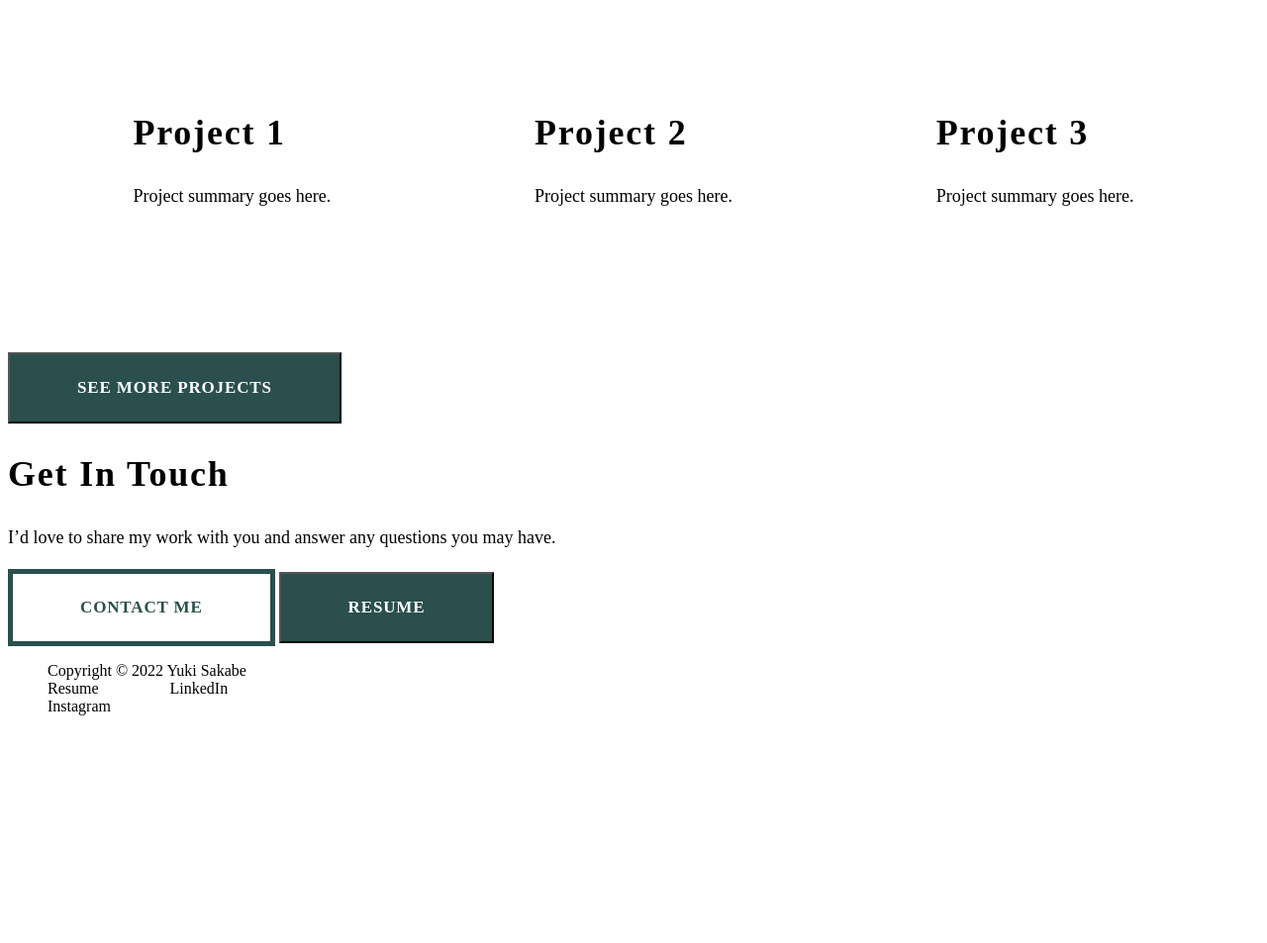
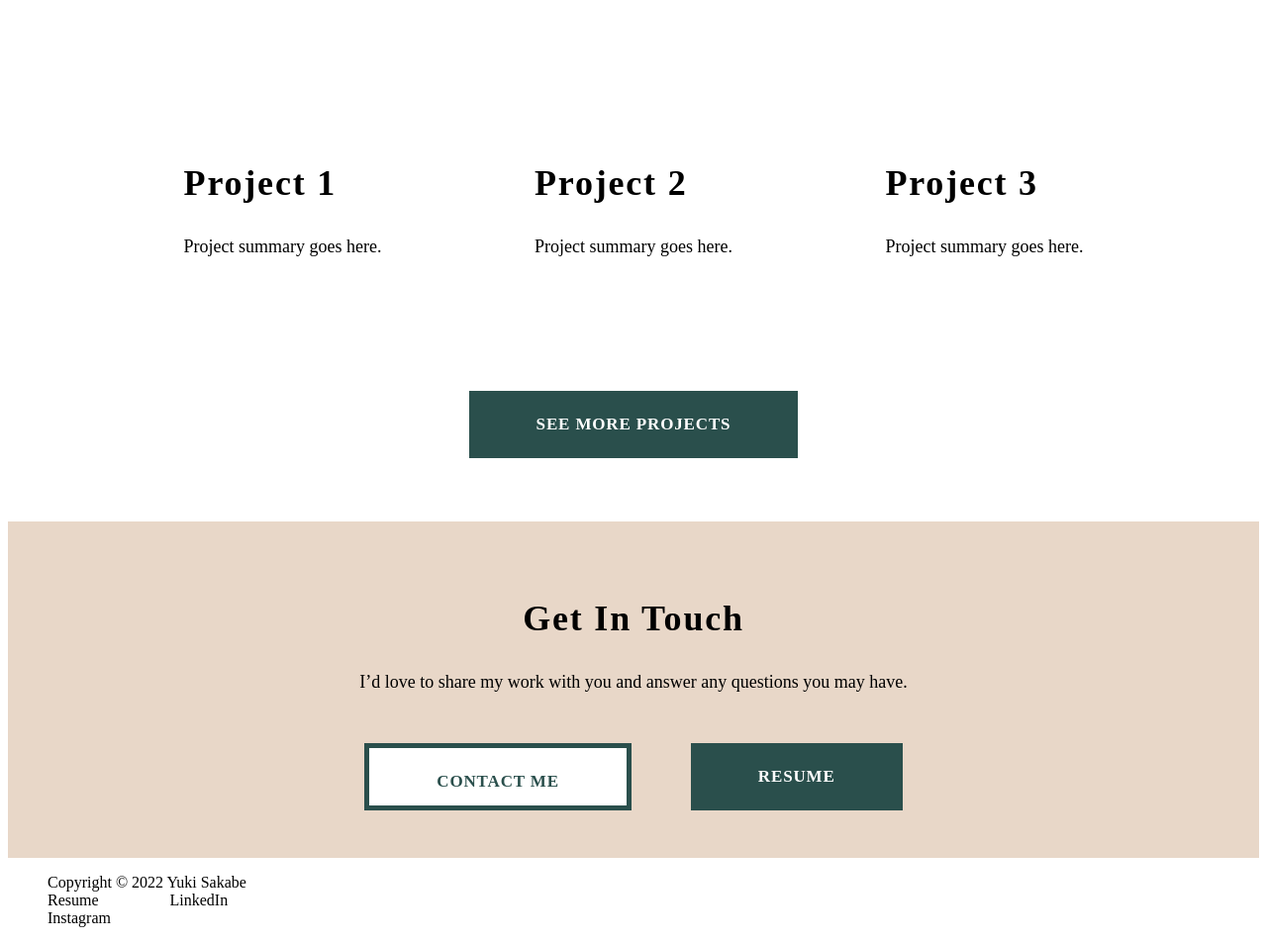
Before and after one commit to Y-keys/UX_UI_HW_17, a plain HTML site: page index.html in a window 1280 px wide. Shown: the part 1545-2498 px from the top of the page at 99% size. Before the commit the page ends 2284 px from the top, so only its background shows below. Drawn offline with Linux system fonts and the light colour scheme.

Commit message:
css updates

```diff
--- a/css/style.css
+++ b/css/style.css
@@ -46,7 +46,9 @@ p {
 /* button settings */
 .buttonA {
     padding: 24px 68px;
+    height: 68px;
     background: #2A4F4C;
+    border: none;
     color: white;
     font-family: 'Figtree';
     font-style: normal;
@@ -59,6 +61,7 @@ p {
 
 .buttonB {
     padding: 24px 68px;
+    height: 68px;
     background: white;
     border: 5px solid #2A4F4C;
     color: #2A4F4C;
@@ -136,9 +139,35 @@ ul {
 }
 
 /* project section */
-.project {
+#project {
+    padding: 64px;
+}
+.projectGroup {
     display: flex;
     flex-direction: row;
     padding: 10%;
     justify-content: space-between;
 }
+
+.seeMore {
+    display: flex;
+    margin: auto;
+}
+
+/* get in touch section */
+.getInTouch {
+    text-align: center;
+    padding-top: 48px;
+    padding-bottom: 48px;
+    background-color: #E8D7C8;
+}
+
+.contactResume {
+    margin-top: 48px;
+    display: flex;
+    flex-direction: row;
+    justify-content: center;
+    align-items: center;
+    gap: 60px;
+    height: 68px;
+}
--- a/index.html
+++ b/index.html
@@ -38,7 +38,8 @@
     </section>
 
     <!--project cards here-->
-    <section class="project">
+    <section id="project">
+        <div class="projectGroup">
             <div class="projectCard">
                 <img src="" alt="">
                 <h2>Project 1</h2>
@@ -56,17 +57,19 @@
                 <h2>Project 3</h2>
                 <p>Project summary goes here.</p>
             </div>
+        </div>
+
+        <button class="buttonA seeMore">SEE MORE PROJECTS</button>
     </section>
 
-    <button class="buttonA">SEE MORE PROJECTS</button>
-
-
     <!--get in touch here-->
-    <section>
+    <section class="getInTouch">
         <h2>Get In Touch</h2>
         <p>I’d love to share my work with you and answer any questions you may have.</p>
+        <div class="contactResume">
         <button class="buttonB">CONTACT ME</button>
          <button class="buttonA">RESUME</button>
+        </div>
     </section>
 
     <footer>
```
Lines whose indentation alone changed are shown as unchanged.
